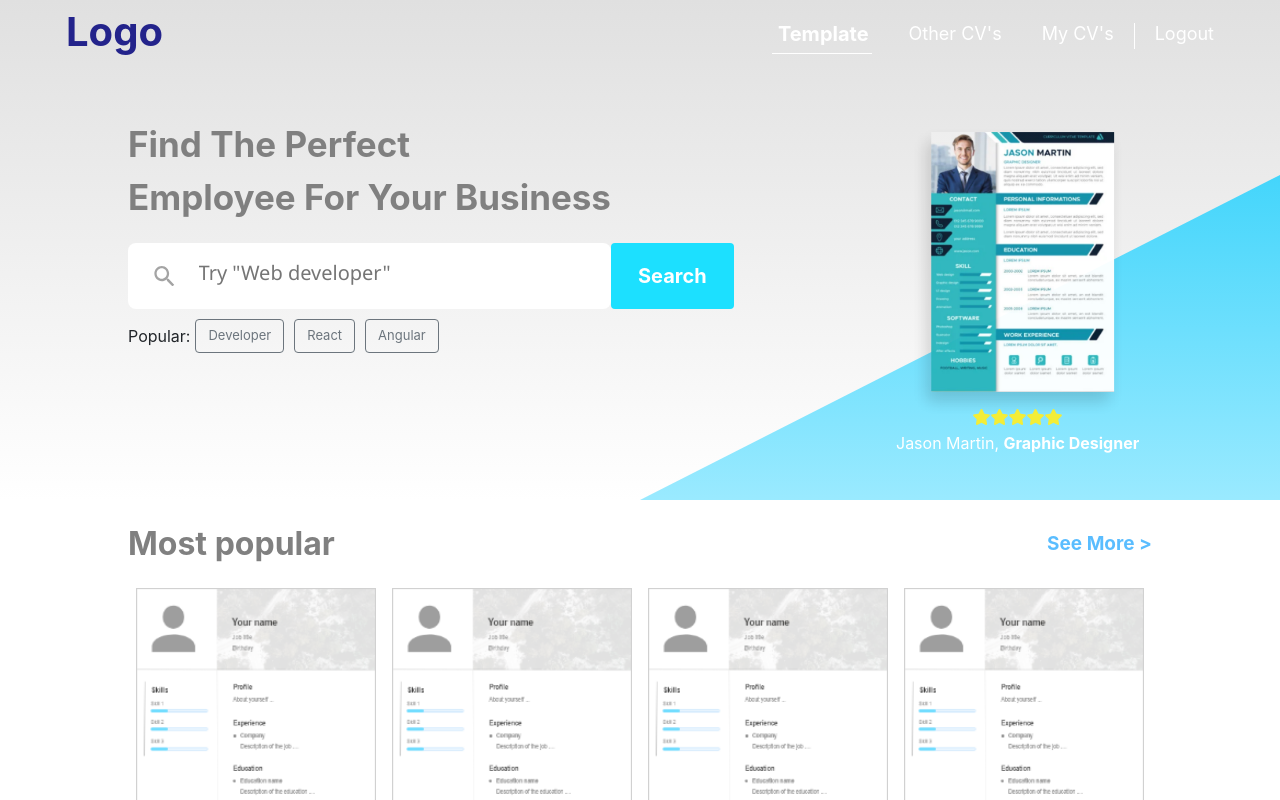
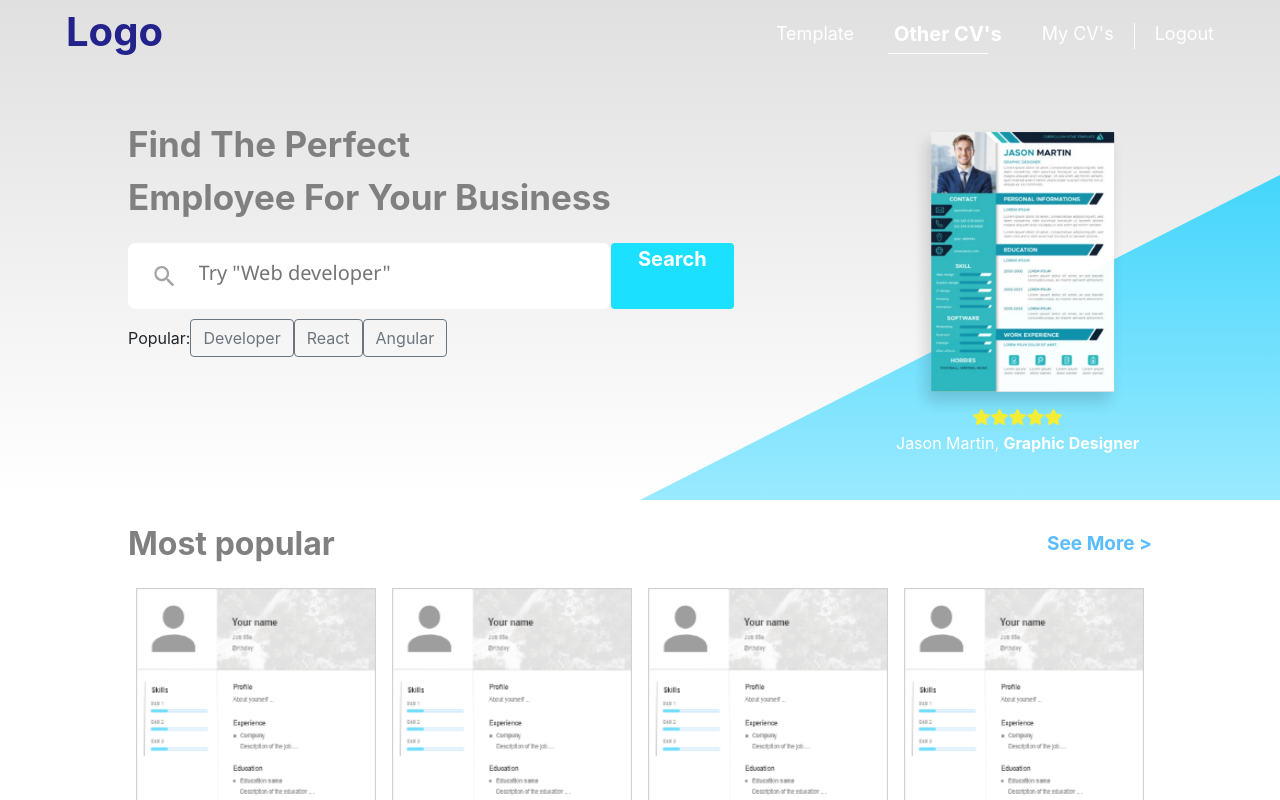
Before and after one commit to nghia641998/TKGD, a React (Create React App) app: page /category in a window 1280 px wide. Shown: the top 800 px of the page. Built offline with nearby package versions, Linux system fonts and the light colour scheme.

Commit message:
add route link

```diff
--- a/src/components/App.js
+++ b/src/components/App.js
@@ -26,6 +26,9 @@
           <Route exact path="/category">
             <OtherCV/>
           </Route>
+          <Route exact path="/template-category">
+            <TemplateCategories/>
+          </Route>
           <Route exact path="/template-category/:category">
             <TemplateCategories/>
           </Route>
--- a/src/components/Home/DefaultTemplates.jsx
+++ b/src/components/Home/DefaultTemplates.jsx
@@ -1,4 +1,5 @@
 import React, { Component } from 'react';
+import {Link} from "react-router-dom";
 
 class DefaultTemplates extends Component {
 
@@ -15,9 +16,12 @@
                                 <div className="image-cv">
                                   <img alt="template" src="/img/Image_4_A11_Rectangle_21_pattern.png"/>
                                   <div className="template-hover">
-                                      <button type="button" className="btn btn-select">
-                                          <span>Select</span>
-                                      </button>
+
+                                          <Link to="/create-cv">
+                                          <button type="button" className="btn btn-select"><span>Select</span> </button>
+                                          </Link>
+
+
                                   </div>
                                 </div>
                             </div>
@@ -35,9 +39,9 @@
                     <span>Default Templates</span>
                     </div>
                 <div className="default-template--header flex-end">
-                  <a  href="script:0" className="btn see-more">
+                  <Link to="template-category"  href="script:0" className="btn see-more">
                        See More &gt;
-                  </a>
+                  </Link>
                 </div>
                 { this.renderCVTemplates() }
             </div>
--- a/src/components/Home/MyTemplates.jsx
+++ b/src/components/Home/MyTemplates.jsx
@@ -1,4 +1,5 @@
 import React, { Component } from 'react';
+import { Link } from "react-router-dom";
 
 class MyTemplates extends Component {
 
@@ -12,11 +13,17 @@
               <div className="Repeat_Grid mb-3"
                 key={item}>
                 <div className="image-cv">
-                                  <img alt="template" src="/img/Image_4_A11_Rectangle_21_pattern.png"/>
+                  <img alt="template" src="/img/Image_4_A11_Rectangle_21_pattern.png" />
                   <div className="template-hover">
                     <div className="d-flex flex-column x-index-5">
-                                        <button type="button" className="btn btn-select">Select</button>
-                                        <button type="button" className="btn btn-select mt-3">Edit</button>
+
+                      <Link to="/create-cv">
+                        <button type="button" className="btn btn-select"> Select </button>
+                      </Link>
+                      <Link to="/create-cv">
+                        <button type="button" className="btn btn-select mt-3"> Edit </button>
+                      </Link>
+
                     </div>
                   </div>
                 </div>
@@ -34,7 +41,7 @@
     const { selectedPage } = this.props;
     const arrPageNumber = [...Array(4).keys()];
     return (
-            <div  className="d-flex justify-content-end mb-5 mt-4">
+      <div className="d-flex justify-content-end mb-5 mt-4">
         {
           arrPageNumber.map((item) => {
             return (
@@ -64,8 +71,8 @@
 
           <button type="button" className="btn btn--add">Add</button>
         </div>
-                { this.renderTemplates() }
-                { this.renderPageNumerNav() }
+        {this.renderTemplates()}
+        {this.renderPageNumerNav()}
       </div>
     );
   }
--- a/src/components/OtherCV/OtherCV.jsx
+++ b/src/components/OtherCV/OtherCV.jsx
@@ -1,5 +1,5 @@
 import React from 'react';
-
+import {Link} from 'react-router-dom';
 import './OtherCV.scss';
 
 class OtherCV extends React.Component {
@@ -54,13 +54,22 @@
                   />
                 </div>
               </div>
-              <button type="button" className="btn btn-search">Search</button>
+              <Link to="/category/all/all" className="btn btn-search">
+              Search
+              </Link>
+
             </div>
             <div className="hash-tag">
               <div>Popular: </div>
-              <button type="button" className="btn btn-outline-secondary">Developer</button>
-              <button type="button" className="btn btn-outline-secondary">React</button>
-              <button type="button" className="btn btn-outline-secondary">Angular</button>
+              <Link to="/category/all/all" className="btn btn-outline-secondary">
+                Developer
+              </Link>
+              <Link to="/category/all/all" className="btn btn-outline-secondary">
+              React
+              </Link>
+              <Link to="/category/all/all" className="btn btn-outline-secondary">
+              Angular
+              </Link>
             </div>
             <div className={isShowModal ? 'search-cv active' : 'search-cv'}>
               <div className='modal-body add-title-modal'>
@@ -116,7 +125,10 @@
                   <img alt="template" src="/img/Image_4_A11_Rectangle_21_pattern.png" />
                   <div className="template-hover">
                     <div className="d-flex flex-column x-index-5">
+                      <Link to="create-cv">
                       <button type="button" className="btn btn-select">Select</button>
+                      </Link>
+
                     </div>
                   </div>
                 </div>
--- a/src/components/OtherCVCategories/CVInCategory.jsx
+++ b/src/components/OtherCVCategories/CVInCategory.jsx
@@ -1,5 +1,5 @@
 import React, { Component } from 'react';
-import { withRouter } from 'react-router-dom';
+import { withRouter, Link } from 'react-router-dom';
 
 import '../../css/cv-in-category.css';
 import SortOption from '../../container/OtherCVCategories/SortOption';
@@ -174,8 +174,12 @@
                                         <img alt="template" src="/img/Image_4_A11_Rectangle_21_pattern.png"/>
                                         <div className="template-hover">
                                             <div className="d-flex flex-column x-index-5">
+                                                <Link to="/create-cv">
                                                 <button type="button" className="btn btn-select">Select</button>
+                                                </Link>
+                                                <Link to="/create-cv">
                                                 <button type="button" className="btn btn-select mt-3">Edit</button>
+                                                </Link>
                                             </div>
                                         </div>
                                         </div>
--- a/src/components/shared/Header.jsx
+++ b/src/components/shared/Header.jsx
@@ -3,11 +3,10 @@
 import History from "../../util/history";
 
 const Header = () => {
-  const [path, setPath] = useState('/');
-  const [visible, setVisible] = useState(true);
+  const [path, setPath] = useState(window.location.pathname);
+  const [visible, setVisible] = useState(window.location.pathname !== '/' && window.location.pathname !== '/category');
 
   History.listen(location => {
-    console.log('listen history',location);
     setPath(location.pathname);
     if(location.pathname === '/' || location.pathname === '/category'){
       setVisible(false);
@@ -15,7 +14,6 @@
   });
 
   const handleScroll = () => {
-    console.log('path', path)
     if(path !== '/' && path !== '/category')
       return setVisible(true);
 
--- a/src/css/home.css
+++ b/src/css/home.css
@@ -233,7 +233,9 @@
   background: gray;
   opacity: 0.4;
 }
-
+.template-hover a{
+  z-index: 99;
+}
 .btn-select {
   background: white;
   z-index: 99;
```
Lines whose indentation alone changed are shown as unchanged.
